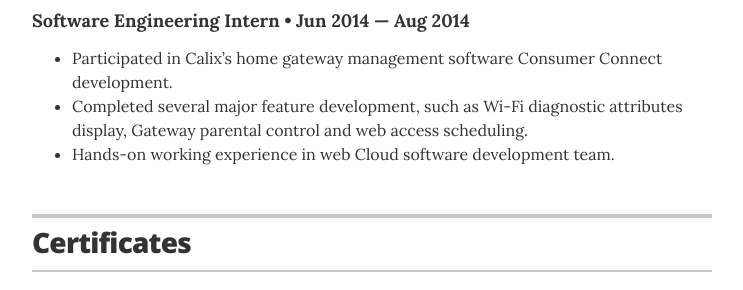
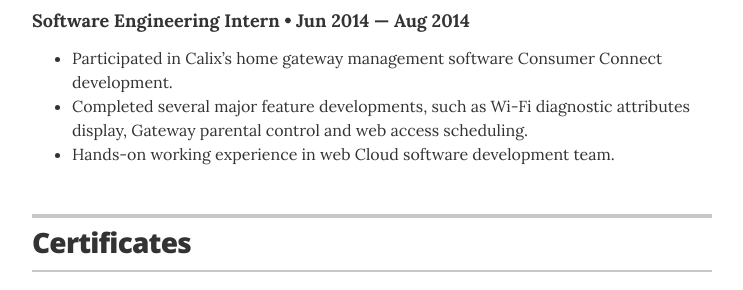
Before and after one commit to Yuyang105/Yuyang105.github.io, a Jekyll site: the page built from index.html, in a window 1280 px wide and 900 px high, scrolled down 2572 px. Shown: the part 164-454 px from the top of the window, without its empty margins (268-1011 px from the left). Built offline with Jekyll 4.4.1, drawn with Linux system fonts in a browser that asks for light colours.

Commit message:
Update experience.yml

```diff
--- a/_data/experience.yml
+++ b/_data/experience.yml
@@ -3,4 +3,4 @@
 - company: Calix
   position: Software Engineering Intern
   duration: Jun 2014 &mdash; Aug 2014
-  summary: <ul class="resume-item-list"><li>Participated in Calix’s home gateway management software Consumer Connect development.</li><li>Completed several major feature development, such as Wi-Fi diagnostic attributes display, Gateway parental control and web access scheduling.</li><li>Hands-on working experience in web Cloud software development team.</li></ul>
+  summary: <ul class="resume-item-list"><li>Participated in Calix’s home gateway management software Consumer Connect development.</li><li>Completed several major feature developments, such as Wi-Fi diagnostic attributes display, Gateway parental control and web access scheduling.</li><li>Hands-on working experience in web Cloud software development team.</li></ul>
```
